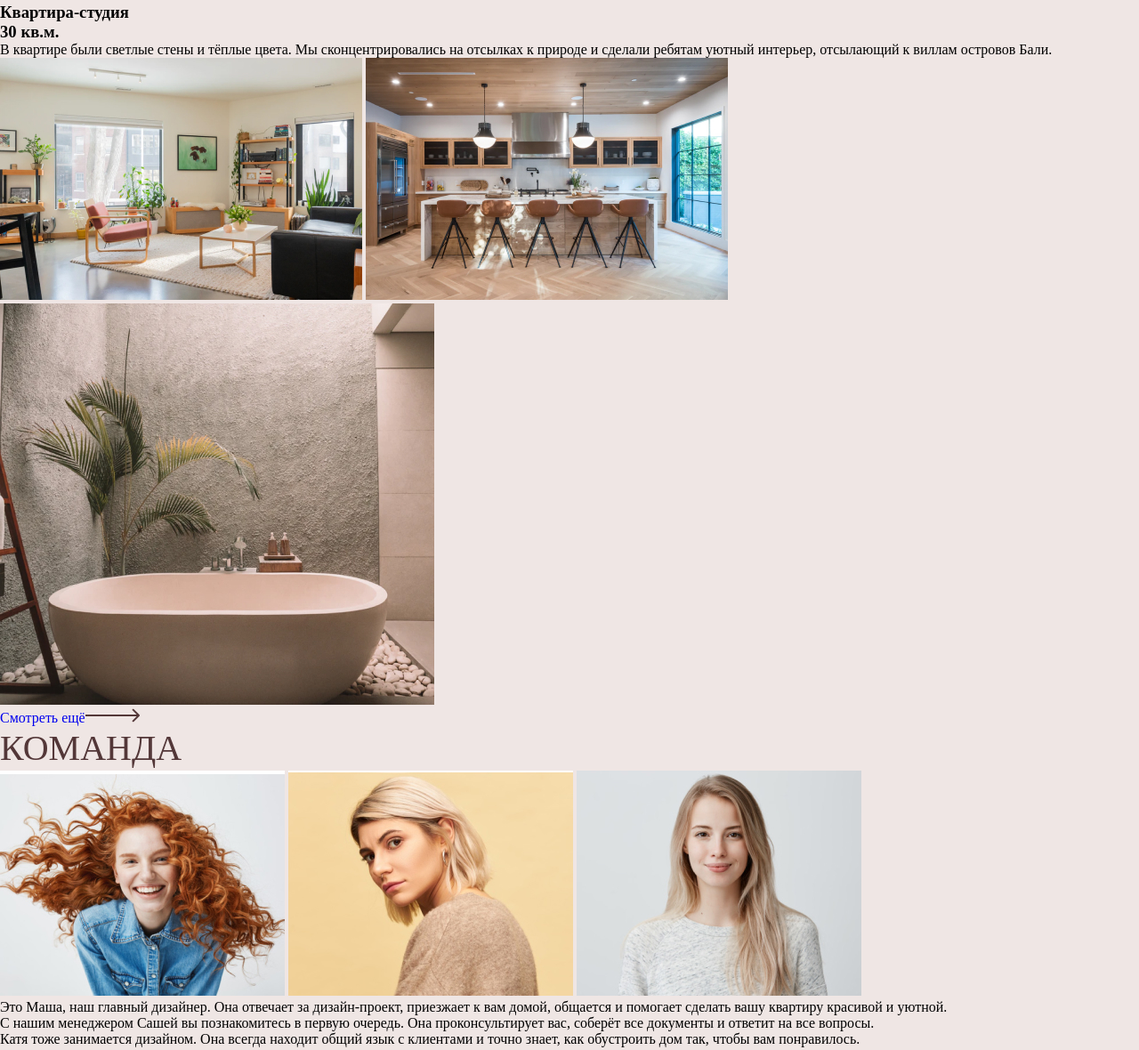
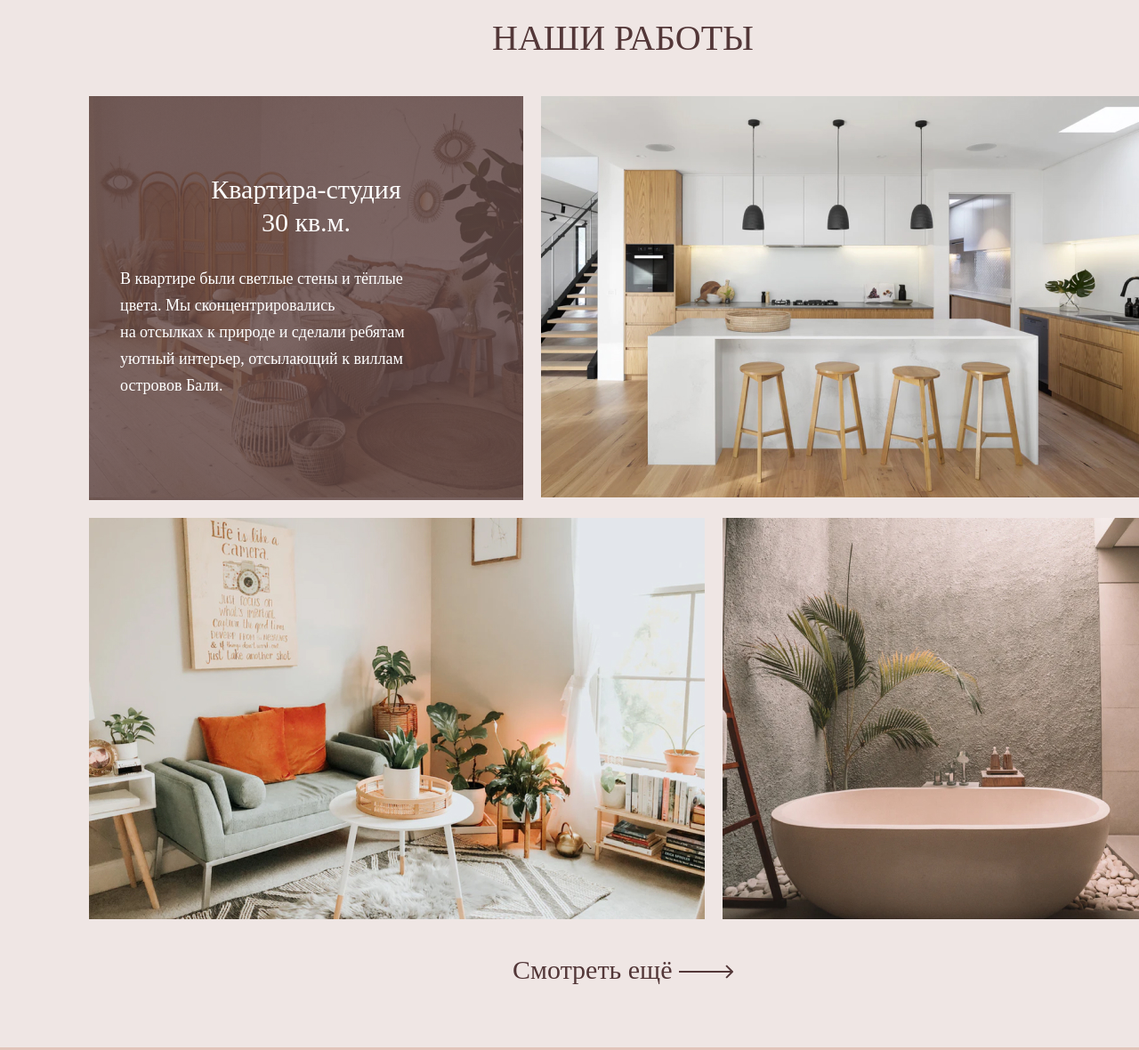
Before and after one commit to is-incognito/Scandi, a plain HTML site: page index.html in a window 1280 px wide. Shown: the part 2006-3186 px from the top of the page at 89% size. Drawn offline with Linux system fonts and the light colour scheme.

Commit message:
Редактирование HTML, добавление CSS, добавления img
Добавил img для фона.
добавил дивы в html
добавил стилизацию в блоки "как мы работаем" и "Команда"

```diff
--- a/index.html
+++ b/index.html
@@ -57,24 +57,31 @@
     </div>
     <div class="works">
         <h2>НАШИ РАБОТЫ</h2>
-            <h3>Квартира-студия <br> 30 кв.м.</h3>
+        <div class="works_center">
+            <div class="works_flat">
+             <h3>Квартира-студия <br> 30 кв.м.</h3>
             <p>
-                В квартире были светлые стены и тёплые цвета. Мы сконцентрировались
-             на отсылках к природе и сделали ребятам уютный интерьер, отсылающий
-             к виллам островов Бали.
+                <br> В квартире были светлые стены и тёплые <br> цвета. Мы сконцентрировались <br>
+             на отсылках к природе и сделали ребятам <br> уютный интерьер, отсылающий
+             к виллам <br> островов Бали.
             </p>
-             <img src="img/reviews_1.jpg" alt="reviews_1">
-             <img src="img/reviews_2.jpg" alt="reviews_2">
-             <img src="img/reviews_3.jpg" alt="reviews_3"> <br>
-             <a href="#">Смотреть ещё<img src="img/Arrow_3.svg" alt="Смотреть ещё"></a>
+             </div>
+             <img src="img/work_1.jpg" width="692" height="451" class="works_img" alt="work_1">
+             <img src="img/work_2.jpg" width="692" height="451" class="works_img" alt="work_2">
+             <img src="img/work_3.jpg" width="488" height="451" class="works_img" alt="work_3"> <br>
+             </div>
+             <a href="#">Смотреть ещё <img src="img/Arrow_3.svg" alt="Смотреть ещё"></a>
     </div>
+
+    <div class="team">
             <h2>КОМАНДА</h2>
-             <img src="img/team_1.jpg" alt="Маша. Главный дизайнер">
-             <img src="img/team_2.jpg" alt="Саша. Менеджер">
-             <img src="img/team_3.jpg" alt="Катя. дизайнер">
-             <p>Это Маша, наш главный дизайнер. Она отвечает за дизайн-проект,
-             приезжает к вам домой, общается
-             и помогает сделать вашу квартиру красивой и уютной.</p>
+        <div class="team_img">
+            <img src="img/team_1.jpg" width="320" height="253" alt="Маша. Главный дизайнер">
+            <img src="img/team_2.jpg" width="320" height="253" alt="Саша. Менеджер">
+            <img src="img/team_3.jpg" width="320" height="253" alt="Катя. дизайнер">
+             <p class="team_Maria">Это Маша, наш главный дизайнер. Она отвечает за дизайн-проект,
+                приезжает к вам домой, общается
+                и помогает сделать вашу квартиру красивой и уютной.</p>
              <p>С нашим менеджером Сашей вы познакомитесь в первую очередь.
              Она проконсультирует вас, соберёт все документы
              и ответит на все вопросы.</p>
@@ -82,14 +89,16 @@
              Она всегда находит общий язык
              с клиентами и точно знает,
              как обустроить дом так, чтобы вам понравилось.</p>
-
-            <h2 class="we_work">КАК МЫ РАБОТАЕМ</h2>
-            <ul class="we_work_ul">
+        </div>
+        <div class="we_work">
+            <h2>КАК МЫ РАБОТАЕМ</h2>
+                <ul class="we_work_ul">
                 <li>1</li>
                 <li>2</li>
                 <li>3</li>
                 <li>4</li>
             </ul>
+        <div class="we_work_center">
             <p>Знакомимся, выезжаем
                 на объект, утверждаем концепцию, подписываем договор.</p>
             <p>Подбираем мебель, текстиль, аксессуары. Делаем 3D-
@@ -98,7 +107,8 @@
                 и оплатой товаров.</p>
             <p>Воплощаем проект в жизнь:
                 расставляем мебель и цветы, вешаем шторы, находим места для мелочей</p>
-
+        </div>
+    </div>
             <h2>ОТЗЫВЫ</h2>
               <a href="#"><img src="img/Arrow_2.svg" alt="Arrow 2"></a>
              <blockquote>
@@ -109,8 +119,8 @@
             Буду советовать и своим друзьям к вам обращаться!»</p>
             </blockquote>
             <cite>АННА БЕЛОВСКАЯ</cite> <br>
-             <img src="img/work_1.jpg" alt="work_1">
-             <img src="img/work_2.jpg" alt="work_2">
+             <img src="img/reviews_1.jpg" alt="reviews_1">
+             <img src="img/reviews_2.jpg" alt="reviews_2">
              <a href="#"><img src="img/Arrow_2.svg" alt="влево"></a>
              <a href="#"><img src="img/Arrow_1.svg" alt="вправо"></a>
 
--- a/stile.css
+++ b/stile.css
@@ -138,10 +138,10 @@
 }
 
 .about_ul {
-   width: 1400px;
-  height: 273px;
-  background: #8D7370;
-  font-family: 'Montserrat';
+width: 1400px;
+height: 273px;
+background: #8D7370;
+font-family: 'Montserrat';
 font-style: normal;
 font-weight: 500;
 font-size: 30px;
@@ -156,12 +156,118 @@
 margin-top: 21px;
 }
 
-.works
+.works_img {
+  display: block;
+}
+
+.works {
+  width: 1200px;
+  height: 1099px;
+  margin-left: 100px;
+  margin-right: 100px;
+  margin-top: 65px;
+  text-align: center;
+  }
+
+.works_center {
+  display: flex;
+  flex-wrap: wrap;
+  margin-top: 40px;
+  gap: 20px;
+}
+
+.works_flat {
+  width: 488px;
+  height: 368px;
+  font-family: 'Montserrat';
+  padding-top: 86px;
+font-style: normal;
+color: #FFFFFF;
+background: linear-gradient(rgba(100, 72, 69, 0.8), rgba(100, 72, 69, 0.8)), url(img/Mask_Group.png);
+}
+
+.works_flat h3 {
+  font-weight: 500;
+  font-size: 30px;
+  line-height: 37px;
+  text-align: center;
+  }
+
+  .works_flat p {
+    font-weight: 400;
+    font-size: 18px;
+    line-height: 30px;
+    width: 418px;
+    height: 150px;
+    margin-left: 35px;
+    margin-right: 35px;
+    text-align: left;
+  }
+
+  .works a {
+    width: 294px;
+    height: 37px;
+  font-family: 'Montserrat';
+  font-style: normal;
+  font-weight: 500;
+  font-size: 30px;
+  line-height: 37px;
+  color: #533738;
+  }
+
+.team {
+background: #E2C4BA;
+width: 1399px;
+height: 998px;
+text-align: center;
+margin-top: 60px;
+padding-top: 50px;
+}
+
+.team p {
+display: block;
+width: 320px;
+text-align: left;
+font-family: 'Montserrat';
+font-style: normal;
+font-weight: 400;
+font-size: 18px;
+line-height: 30px;
+color: #533738;
+}
+
+.team_img {
+  display: flex;
+  flex-wrap: wrap;
+  gap: 38px;
+  padding-left: 181px;
+  padding-right: 182px;
+  margin-top: 60px;
+}
+
+.we_work {
+  width: 1200px;
+  height: 300px;
+  margin-top: 50px;
+}
 
 .we_work_ul{
   display: flex;
   flex-wrap: wrap;
   justify-content: space-evenly;
+  margin-top: 40px;
+  }
+
+.we_work p {
+  width: 285px;
+  margin-top: 20px;
+  gap: 20px;
+  text-align: center;
+  display: block;
+}
+
+.we_work_center {
+  display: flex;
 }
 
 .we_work_ul li{
@@ -182,5 +288,4 @@
   line-height: 30px;
   color: #FFFFFF;
 
-
 }
```
Also changed, not shown: img/Mask_Group.png (added), img/work_3.jpg (renamed from img/reviews_3.jpg).
